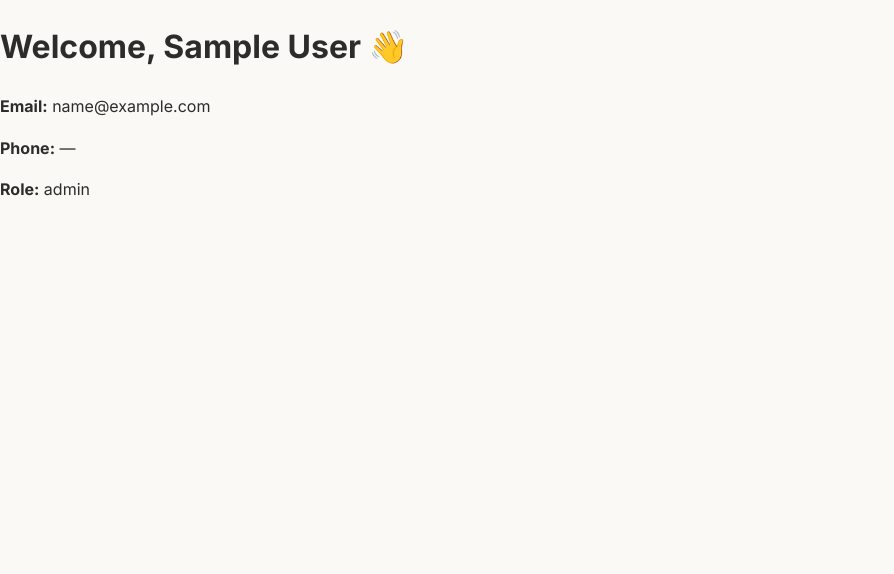
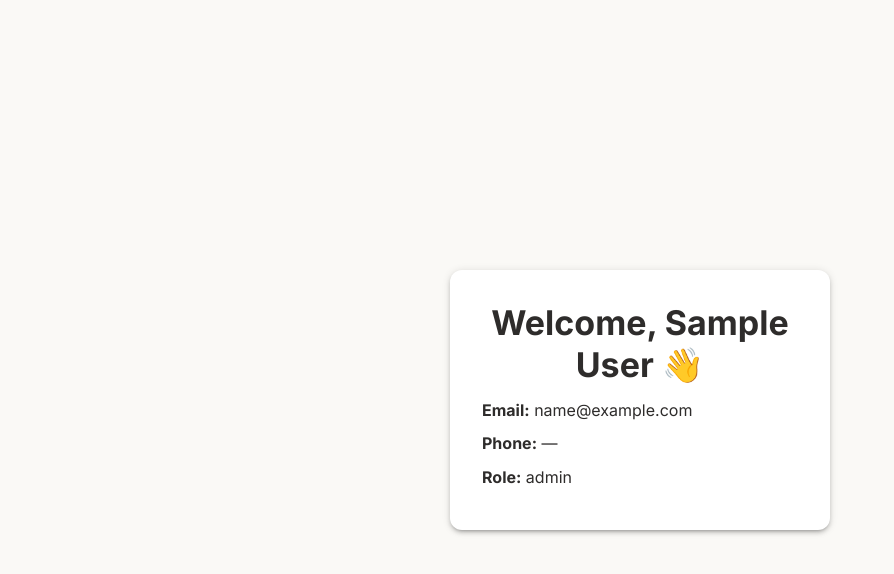
Before and after one commit to shem958/jamii-money, a Next.js app: page /dashboard in a window 1280 px wide. Shown: the top 574 px of the page, without its empty margins (0-894 px from the left). Built offline with nearby package versions, Linux system fonts and the light colour scheme; sample sign-in values are in the browser's storage.

Commit message:
`Refactor authentication and loading states in DashboardPage component`

```diff
--- a/app/dashboard/page.tsx
+++ b/app/dashboard/page.tsx
@@ -2,17 +2,18 @@
 
 import { useEffect, useState } from 'react';
 import { useRouter } from 'next/navigation';
+import { CircularProgress, Box, Typography, Paper } from '@mui/material';
 
 export default function DashboardPage() {
   const router = useRouter();
   const [user, setUser] = useState<any | null>(null);
-  const [isLoading, setIsLoading] = useState(true);
+  const [isChecking, setIsChecking] = useState(true);
 
   useEffect(() => {
-    const checkAuth = async () => {
     const storedUser = localStorage.getItem('user');
     const token = localStorage.getItem('token');
 
+    // 🚫 Redirect if missing credentials
     if (!storedUser || !token) {
       router.replace('/login');
       return;
@@ -27,40 +28,77 @@ export default function DashboardPage() {
       localStorage.removeItem('token');
       router.replace('/login');
     } finally {
-        setIsLoading(false);
+      setIsChecking(false);
     }
-    };
-
-    // Wait until hydration is done
-    setTimeout(checkAuth, 200);
   }, [router]);
 
-  if (isLoading) {
+  // 🌀 Loading indicator (while verifying token)
+  if (isChecking) {
     return (
-      <main className="flex justify-center items-center min-h-screen">
-        <p>Checking authorization...</p>
-      </main>
+      <Box
+        display="flex"
+        justifyContent="center"
+        alignItems="center"
+        minHeight="100vh"
+        flexDirection="column"
+        gap={2}
+      >
+        <CircularProgress color="primary" />
+        <Typography variant="body1" color="text.secondary">
+          Checking authorization...
+        </Typography>
+      </Box>
     );
   }
 
+  // 🚫 Unauthorized fallback (in case user is removed mid-session)
   if (!user) {
     return (
-      <main className="flex justify-center items-center min-h-screen">
-        <p>Unauthorized. Redirecting...</p>
-      </main>
+      <Box
+        display="flex"
+        justifyContent="center"
+        alignItems="center"
+        minHeight="100vh"
+        flexDirection="column"
+        gap={2}
+      >
+        <Typography variant="h6" color="error">
+          Unauthorized. Redirecting...
+        </Typography>
+      </Box>
     );
   }
 
+  // ✅ Authorized: Show Dashboard
   return (
-    <main className="flex flex-col justify-center items-center min-h-screen bg-gray-50 p-10 text-center">
-      <div className="bg-white shadow-lg rounded-xl p-6 w-96 text-left border">
-        <h1 className="text-3xl font-bold mb-4 text-center">
+    <Box
+      display="flex"
+      justifyContent="center"
+      alignItems="center"
+      minHeight="100vh"
+      bgcolor="background.default"
+      p={4}
+    >
+      <Paper elevation={3} sx={{ p: 4, borderRadius: 3, width: 380 }}>
+        <Typography
+          variant="h4"
+          fontWeight="bold"
+          textAlign="center"
+          gutterBottom
+        >
           Welcome, {user.name || 'User'} 👋
-        </h1>
-        <p><strong>Email:</strong> {user.email}</p>
-        <p><strong>Phone:</strong> {user.phone || '—'}</p>
-        <p><strong>Role:</strong> {user.role || '—'}</p>
-      </div>
-    </main>
+        </Typography>
+
+        <Typography variant="body1" sx={{ mb: 1 }}>
+          <strong>Email:</strong> {user.email}
+        </Typography>
+        <Typography variant="body1" sx={{ mb: 1 }}>
+          <strong>Phone:</strong> {user.phone || '—'}
+        </Typography>
+        <Typography variant="body1" sx={{ mb: 1 }}>
+          <strong>Role:</strong> {user.role || '—'}
+        </Typography>
+      </Paper>
+    </Box>
   );
 }
```
Lines whose indentation alone changed are shown as unchanged.
